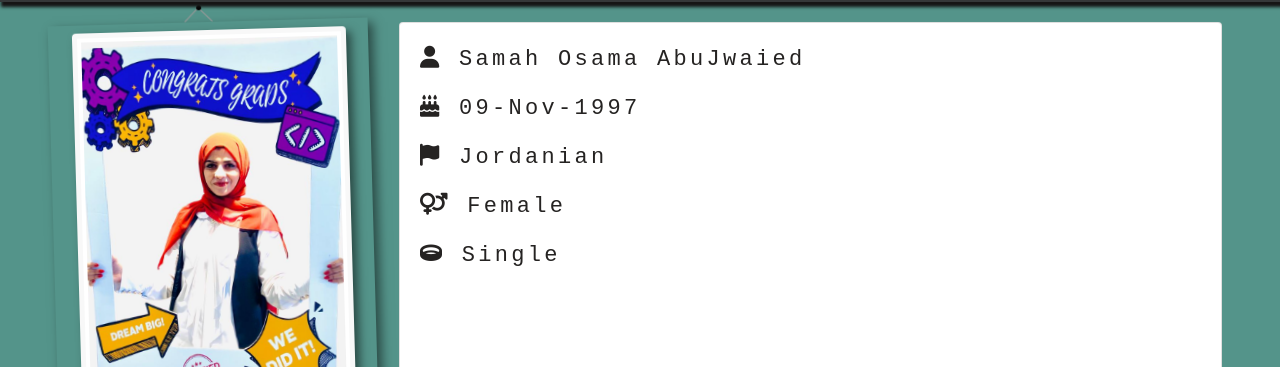
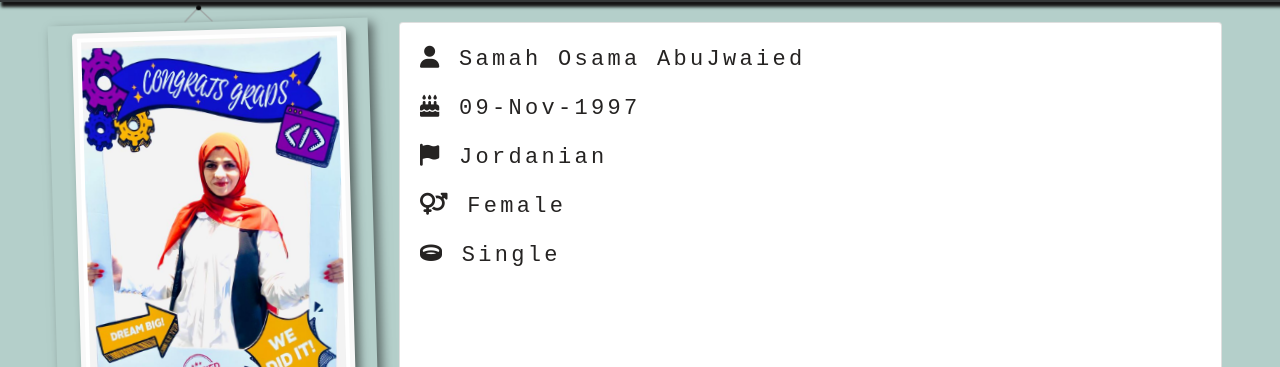
Before and after one commit to samahAbujwaied/resume, a website: page index.html in a window 1280 px wide. Shown: the part 74-441 px from the top of the page. Drawn offline with nearby package versions, Linux system fonts and the light colour scheme.

Commit message:
add new data

```diff
--- a/css/style.css
+++ b/css/style.css
@@ -2,7 +2,7 @@ html {
   scroll-behavior: smooth;
 }
 body{
-  background-color: rgba(45, 124, 111, 0.813);
+  background-color: rgba(163, 196, 190, 0.813);
 }
 .logo{
   width: 50px;
```
